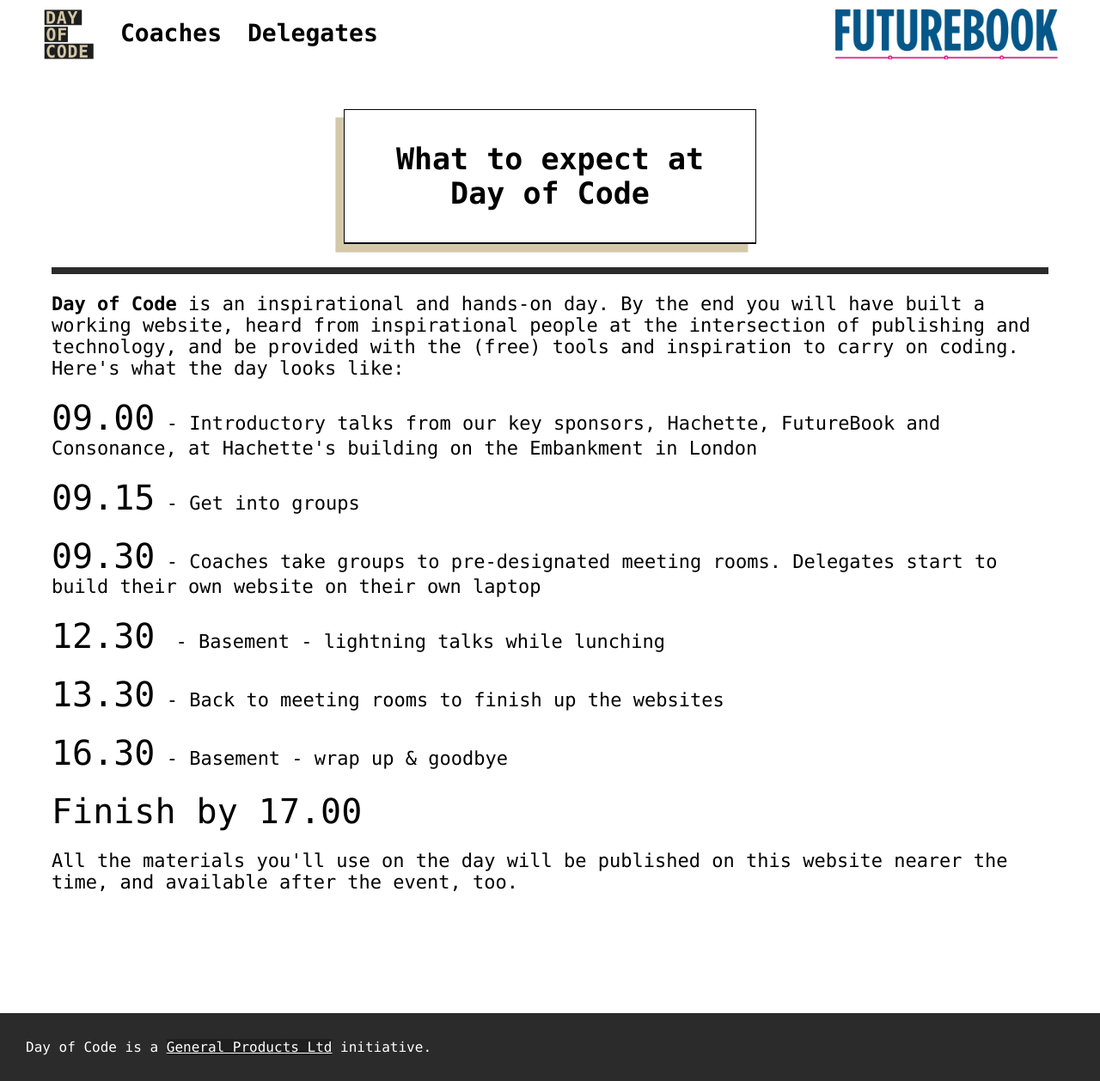
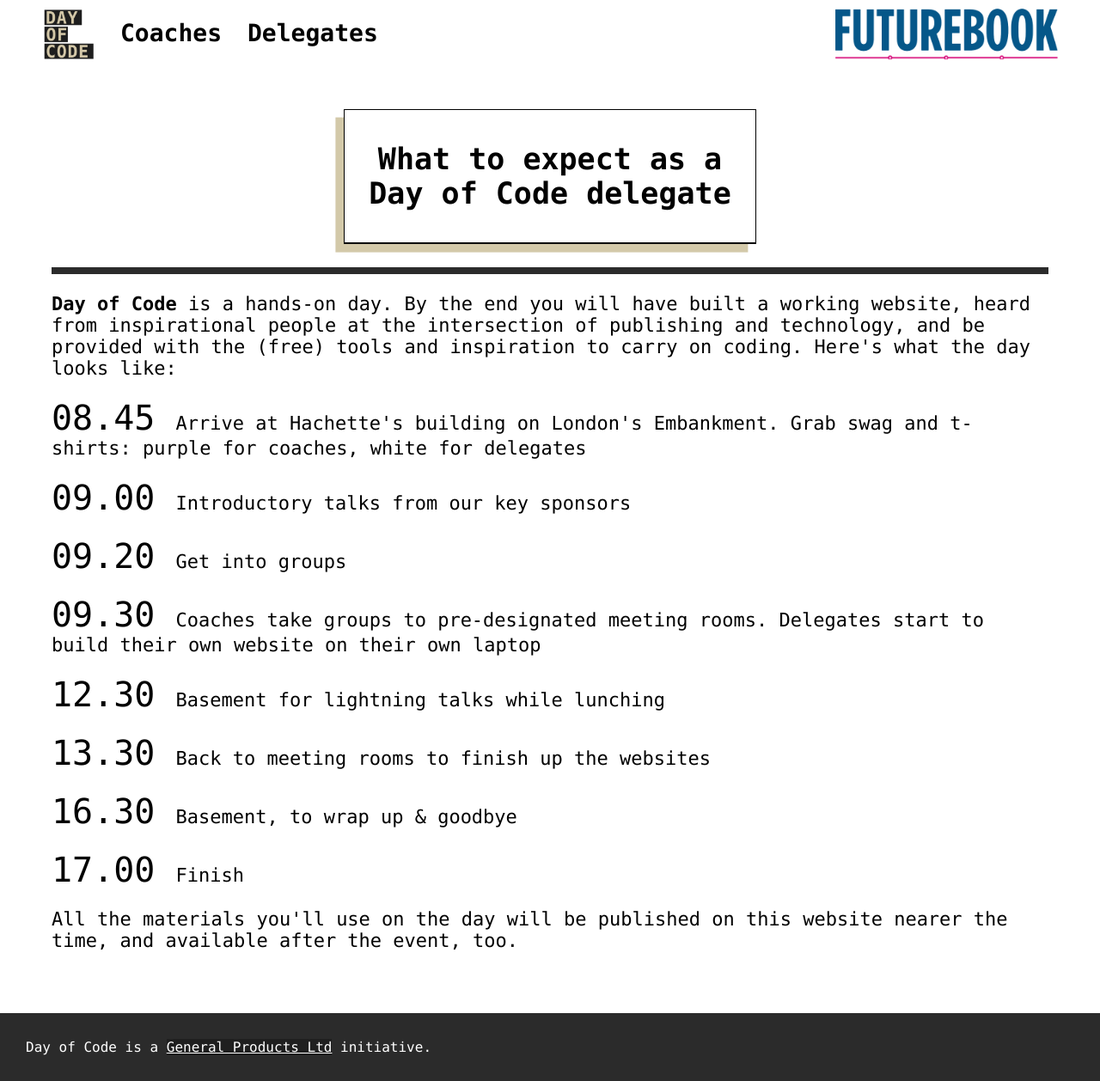
Before and after one commit to GeneralProducts/day-of-code, a Jekyll site: the page built from delegates.html, in a window 1280 px wide and 1258 px high. Shown: the whole window at 86% size. Built offline with Jekyll 4.4.1, drawn with Linux system fonts in a browser that asks for light colours.

Commit message:
code of conduct page and clarify message to delegates and coaches

```diff
--- a/delegates.html
+++ b/delegates.html
@@ -8,25 +8,29 @@
     <div class="section__content">
       <div class="contact-card">
         <div class="contact-header">
-            <h1>What to expect at<br/> Day of Code</h1>
+            <h1>What to expect as a <br/> Day of Code delegate</h1>
           </div>
         </div>
         <br/>
         <hr/>
       <p>
-        <strong>Day of Code</strong> is an inspirational and hands-on day. By the end you will have built a working website, heard from inspirational people at the intersection of publishing and technology, and be provided with the (free) tools and inspiration to carry on coding. Here's what the day looks like:
+        <strong>Day of Code</strong> is a hands-on day. By the end you will have built a working website, heard from inspirational people at the intersection of publishing and technology, and be provided with the (free) tools and inspiration to carry on coding. Here's what the day looks like:
       </p>
       <p>
-        <span class="time">09.00</span> - Introductory talks from our key sponsors, Hachette, FutureBook and Consonance, at Hachette's building on the Embankment in London
+        <span class="time">08.45 </span>Arrive at Hachette's building on London's Embankment. Grab swag and t-shirts: purple for coaches, white for delegates
       </p>
-      <p><span class="time">09.15</span> - Get into groups</p>
-      <p><span class="time">09.30</span>  - Coaches take groups to pre-designated meeting rooms. Delegates start to build their own website on their own laptop</p>
-      <p><span class="time">12.30 </span> - Basement - lightning talks while lunching</p>
-      <p><span class="time">13.30</span>  - Back to meeting rooms to finish up the websites</p>
-      <p><span class="time">16.30</span>  - Basement - wrap up & goodbye</p>
-      <p><span class="time">Finish by 17.00</p>
-      <p>All the materials you'll use on the day will be published on this website nearer the time, and available after the event, too.</p>
-
+      <p>
+        <span class="time">09.00 </span>Introductory talks from our key sponsors
+      </p>
+      <p><span class="time">09.20 </span>Get into groups</p>
+      <p><span class="time">09.30 </span>Coaches take groups to pre-designated meeting rooms. Delegates start to build their own website on their own laptop</p>
+      <p><span class="time">12.30 </span>Basement for lightning talks while lunching</p>
+      <p><span class="time">13.30 </span>Back to meeting rooms to finish up the websites</p>
+      <p><span class="time">16.30 </span>Basement, to wrap up & goodbye</p>
+      <p><span class="time">17.00 </span>Finish</p>
+      <p>
+        All the materials you'll use on the day will be published on this website nearer the time, and available after the event, too.
+      </p>
     </div>
   </div>
 </section>
--- a/index.html
+++ b/index.html
@@ -51,7 +51,7 @@
     <div class="section__content">
       <h1>What is the Day of Code?</h1>
       <p>
-        As one of 40 bookselling and publishing delegates from across the book trade, supported by ~15 coaches, you will build a real website on your laptop using free technology showcasing your own selection of book data that you can publish to the web and continue to develop after the workshop.
+        As one of 40 bookselling and publishing delegates from across the book trade, supported by ~15 coaches, you will build a real website on your laptop using free technology showcasing your own selection of book data provided by Nielsen. You will publish your website to the web and can continue to develop it after the workshop.
         This exclusive course, created especially for this event by publishers who code, is included in the price of your FutureBook 2019 ticket. But you must apply separately after buying your FutureBook ticket: space is strictly limited to 40 delegates.
       </p>
     </div>
```
Also changed, not shown: coaches.html (+11 -10 lines), coc.html (added, +66 -0 lines).
